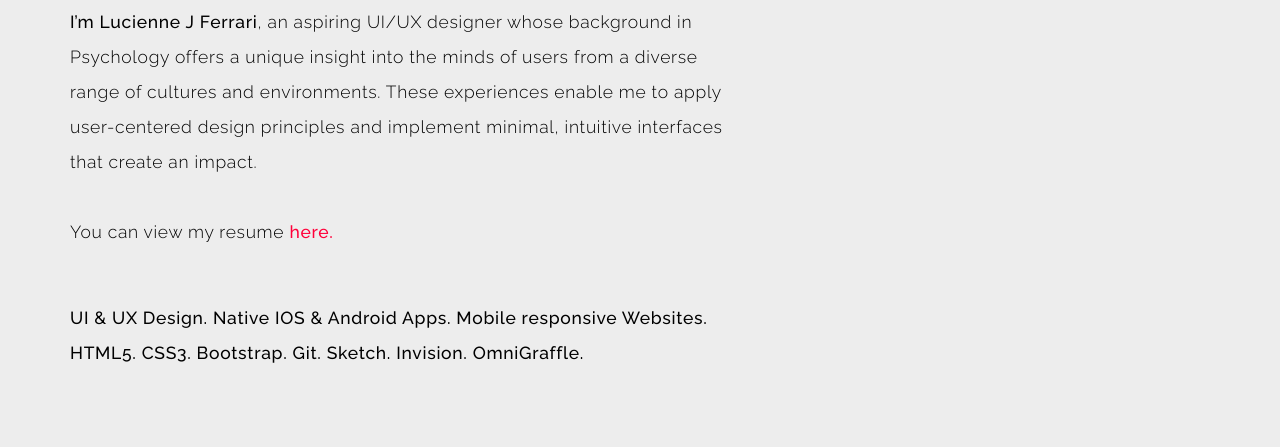
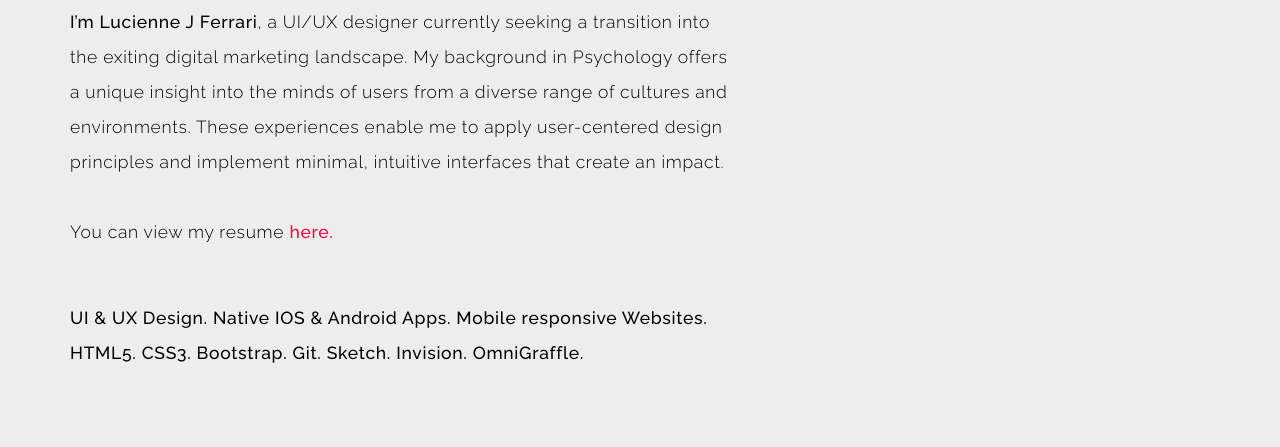
Before and after one commit to ljferrari/portfolio2, a plain HTML site: page index.html in a window 1280 px wide. Shown: the part 259-706 px from the top of the page. Drawn offline with nearby package versions, Linux system fonts and the light colour scheme.

Commit message:
updated cv

```diff
--- a/index.html
+++ b/index.html
@@ -85,10 +85,10 @@
             <div class="container">
                 <div class="row">
                     <div class="col-lg-7 col-md-8 col-sm-12 about">
-                        <p class="bio"><span class="medium">I’m Lucienne J Ferrari</span>, an aspiring UI/UX designer whose background in Psychology offers a unique insight into the minds of users from a diverse range of cultures and environments. These experiences enable me to apply user-centered design principles and implement minimal, intuitive interfaces that create an impact.
+                        <p class="bio"><span class="medium">I’m Lucienne J Ferrari</span>, a UI/UX designer currently seeking a transition into the exiting digital marketing landscape. My background in Psychology offers a unique insight into the minds of users from a diverse range of cultures and environments. These experiences enable me to apply user-centered design principles and implement minimal, intuitive interfaces that create an impact.
 
                            <br>
-                            <br>You can view my resume <a id ="cv" class="medium" href="img/lucienne-ferrari-cv.png">here.</a><p>
+                            <br>You can view my resume <a id ="cv" class="medium" href="img/Lucienne-Ferrari-CV.png">here.</a><p>
                            <br>
 
                             <span class="medium"> UI &amp; UX Design. Native IOS &amp; Android Apps. Mobile responsive Websites. HTML5. CSS3. Bootstrap. Git. Sketch. Invision. OmniGraffle. </span>
```
Also changed, not shown: img/lucienne-ferrari-cv.png, 1 other file.
